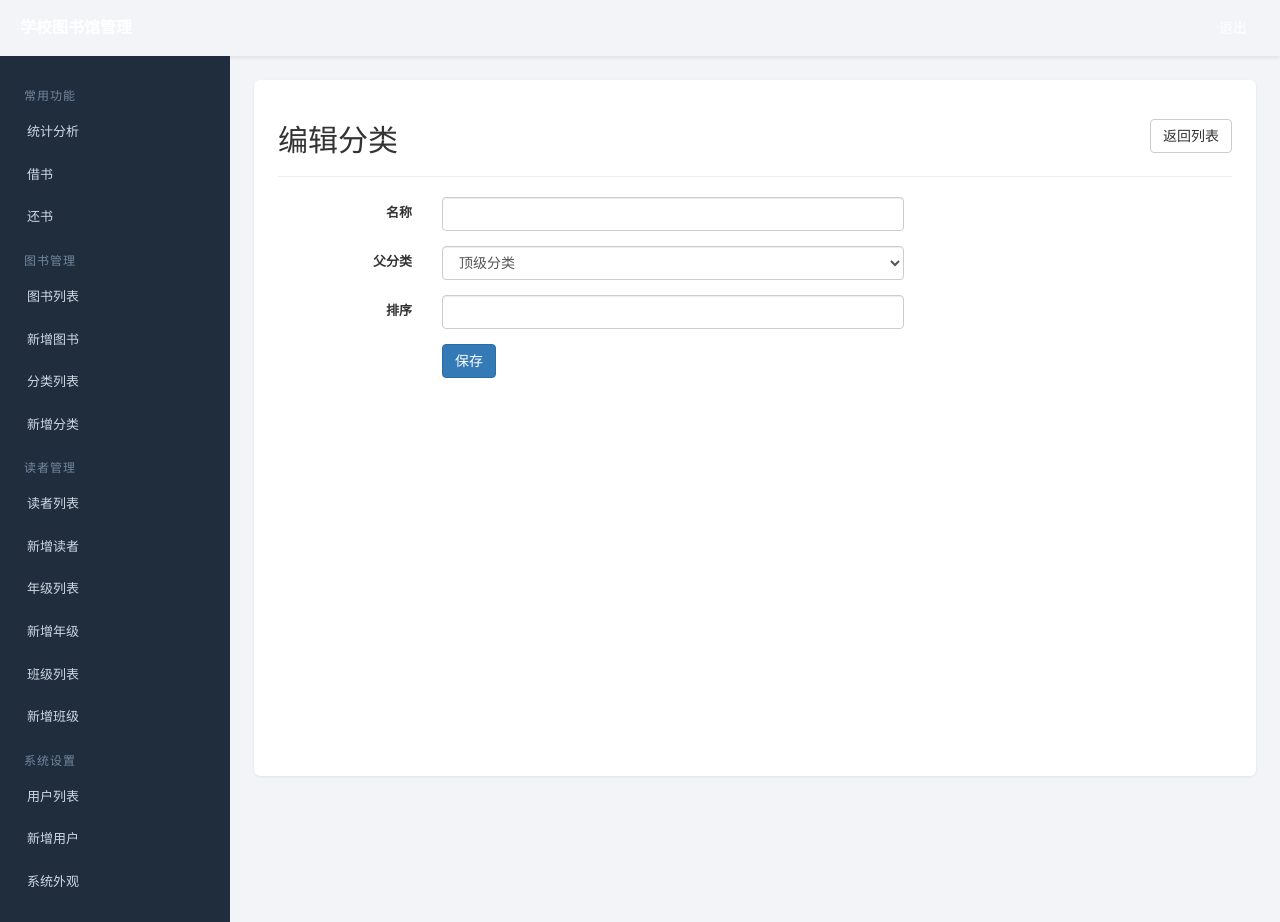
After one commit to jhao/School-Libray-Management, a Python web app: template app/templates/categories/edit.html in a window 1280 px wide. The commit adds this page. Run offline with Jinja, Linux system fonts and the light colour scheme; the template is opened without the code that fills it, so the values that code supplies are empty.

Commit message:
Add edit functionality to category list

```diff
--- /dev/null
+++ b/app/templates/categories/edit.html
@@ -0,0 +1,43 @@
+{% extends 'base.html' %}
+{% block title %}编辑分类{% endblock %}
+{% block content %}
+<div class="page-header">
+  <h2>编辑分类</h2>
+  <div class="header-actions">
+    <a class="btn btn-default" href="{{ url_for('categories.list_categories') }}">返回列表</a>
+  </div>
+</div>
+<form method="post" action="{{ url_for('categories.update_category', category_id=category.id) }}" class="form-horizontal">
+  <div class="form-group">
+    <label class="col-sm-2 control-label">名称</label>
+    <div class="col-sm-6">
+      <input type="text" name="name" class="form-control" value="{{ category.name }}" required>
+    </div>
+  </div>
+  <div class="form-group">
+    <label class="col-sm-2 control-label">父分类</label>
+    <div class="col-sm-6">
+      <select name="parent_id" class="form-control">
+        <option value=""{% if not category.parent_id %} selected{% endif %}>顶级分类</option>
+        {% for item in category_options %}
+        {% set option = item.category %}
+        {% set indent = '&nbsp;&nbsp;&nbsp;&nbsp;' * item.depth %}
+        {% set prefix = '└ ' if item.depth > 0 else '' %}
+        <option value="{{ option.id }}"{% if category.parent_id == option.id %} selected{% endif %}>{{ indent|safe }}{{ prefix }}{{ option.name }}</option>
+        {% endfor %}
+      </select>
+    </div>
+  </div>
+  <div class="form-group">
+    <label class="col-sm-2 control-label">排序</label>
+    <div class="col-sm-6">
+      <input type="number" name="sort" class="form-control" value="{{ category.sort }}">
+    </div>
+  </div>
+  <div class="form-group">
+    <div class="col-sm-offset-2 col-sm-6">
+      <button type="submit" class="btn btn-primary">保存</button>
+    </div>
+  </div>
+</form>
+{% endblock %}
--- a/app/templates/categories/list.html
+++ b/app/templates/categories/list.html
@@ -25,6 +25,7 @@
         </td>
         <td class="text-center">{{ category.sort }}</td>
         <td class="text-right">
+          <a class="btn btn-xs btn-default" href="{{ url_for('categories.edit_category', category_id=category.id) }}">编辑</a>
           <form method="post" action="{{ url_for('categories.delete_category', category_id=category.id) }}" style="display:inline" onsubmit="return confirm('确认删除?');">
             <button type="submit" class="btn btn-xs btn-danger">删除</button>
           </form>
```
Also changed, not shown: app/views/categories.py (+78 -15 lines).
